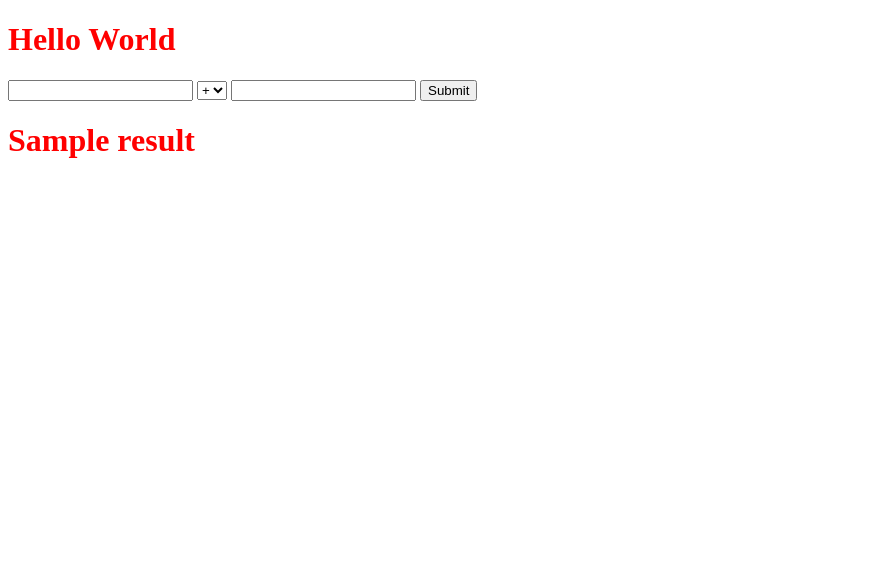
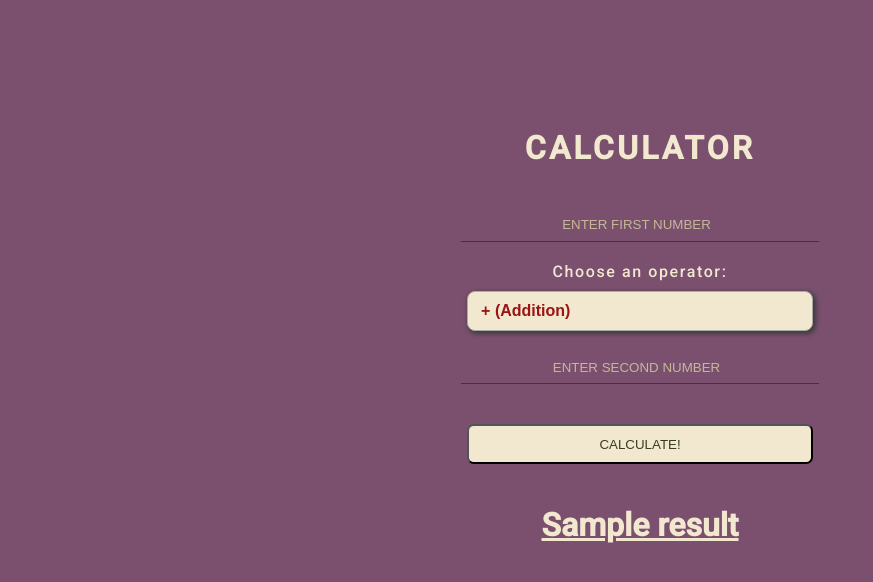
Before and after one commit to Chrisgarlick/Calc, a Django app: template calc/templates/calc/home.html in a window 1280 px wide. Shown: the top 582 px of the page, without its empty margins (0-873 px from the left). Run offline with Django 3.2, Linux system fonts and the light colour scheme; the template is opened without the code that fills it: most values are stand-ins (such as "Sample title", 1, 10 or a date in 2020).

Commit message:
Initial Commit

```diff
--- a/calc/static/css/base.css
+++ b/calc/static/css/base.css
@@ -1,3 +1,87 @@
-h1 {
-    color: red;
+@import url('https://fonts.googleapis.com/css2?family=Roboto:wght@300;500&display=swap');
+
+body {
+    display: flex;
+    justify-content: center;
+    align-items: center;
+    font-family: 'Roboto', sans-serif;
+    background-color: #7B506F;
+
 }
+.container {
+    margin-top: 100px;
+    background-color: #7B506F;
+}
+form {
+    display: flex;
+    justify-content: center;
+    align-items: center;
+    flex-direction: column;
+    background-color: #7B506F;
+}
+.numbers {
+    width: 150%;
+    padding-left: 10px;
+    margin: 20px 0;
+    height: 30px;
+    border-style: none;
+    border-bottom: 1px solid #373D20;
+    background-color: #7B506F;
+    text-align: center;
+    color: #F2E8CF;
+}
+::placeholder{
+    color: #C4B897;
+    text-transform: uppercase;
+}
+label {
+    letter-spacing: 0.1em;
+    color: #F2E8CF;
+}
+select {
+    width: 150%;
+    display: block;
+    font-size: 16px;
+    font-family: sans-serif;
+    font-weight: 700;
+    color: rgb(155, 19, 19);
+    line-height: 1.3;
+    padding: .6em 1.4em .5em .8em;
+    box-sizing: border-box;
+    margin: 10px 0 0 0;
+    border: 1px solid #aaa;
+    box-shadow: 2px 2px 5px 1px rgb(61, 59, 59);
+    border-radius: .5em;
+    -moz-appearance: none;
+    -webkit-appearance: none;
+    appearance: none;
+    background-color: #F2E8CF;
+}
+#heading {
+    letter-spacing: 0.1em;
+    text-transform: uppercase;
+    color: #F2E8CF;
+}
+.result {
+    display: flex;
+    justify-content: center;
+    align-items: center;
+    font-weight: 500;
+    color: #F2E8CF;
+    text-decoration: underline;
+}
+#result {
+    justify-content: center;
+    align-items: center;
+}
+#button {
+    width: 150%;
+    margin: 20px 0;
+    border-radius: .5em;
+    height: 40px;
+    border-style: 1px solid grey;
+    background-color: #F2E8CF;
+    text-transform: uppercase;
+    font-weight: 500;
+    color: #373D20;
+}
--- a/calc/templates/calc/home.html
+++ b/calc/templates/calc/home.html
@@ -2,18 +2,23 @@
 {% load static %}
 
 {% block content %}
-    <h1>Hello World</h1>
-    <form method="POST">
-        {% csrf_token %}
-        <input type="number" name="number_one" value="Enter a Number">
-        <select name="operator" id="option">
-            <option value="+">+</option>
-            <option value="-">-</option>
-            <option value="*">*</option>
-            <option value="/">/</option>
-        </select>
-        <input type="number" name="number_two" value="Enter a number">
-        <input type="submit" value="Submit">
-    </form>
-    <h1>{{ result }}</h1>
+    <div class="container">
+        <h1 id="heading">Calculator</h1>
+        <form method="POST">
+            {% csrf_token %}
+            <input type="number" name="number_one" class="numbers" placeholder="Enter First Number" required>
+            <label for="operator">Choose an operator: </label>
+            <select name="operator" id="option">
+                <option value="+">+ (Addition)</option>
+                <option value="-">- (Subtraction)</option>
+                <option value="*">* (Multiplication)</option>
+                <option value="/">/ (Division)</option>
+            </select>
+            <input type="number" name="number_two" class="numbers" placeholder="Enter Second Number" required>
+            <input type="submit" id="button" value="Calculate!">
+        </form>
+        <div class="result">
+            <h1 id="result">{{ result }}</h1>
+        </div>
+    </div>
 {% endblock %}
--- a/calc/views.py
+++ b/calc/views.py
@@ -1,6 +1,4 @@
 from django.shortcuts import render
-from .forms import CalculatorForm
-
 
 def HomePage(request):
     if request.method == 'POST':
```
